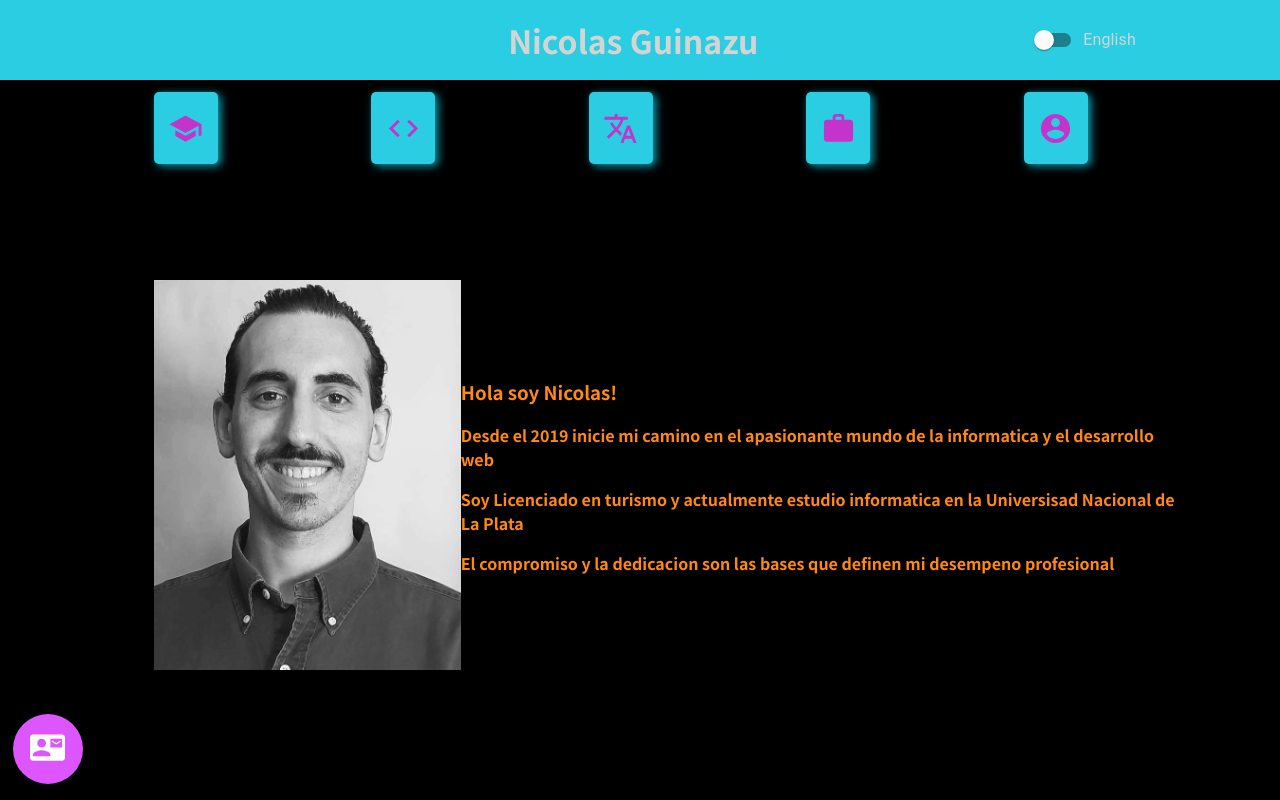
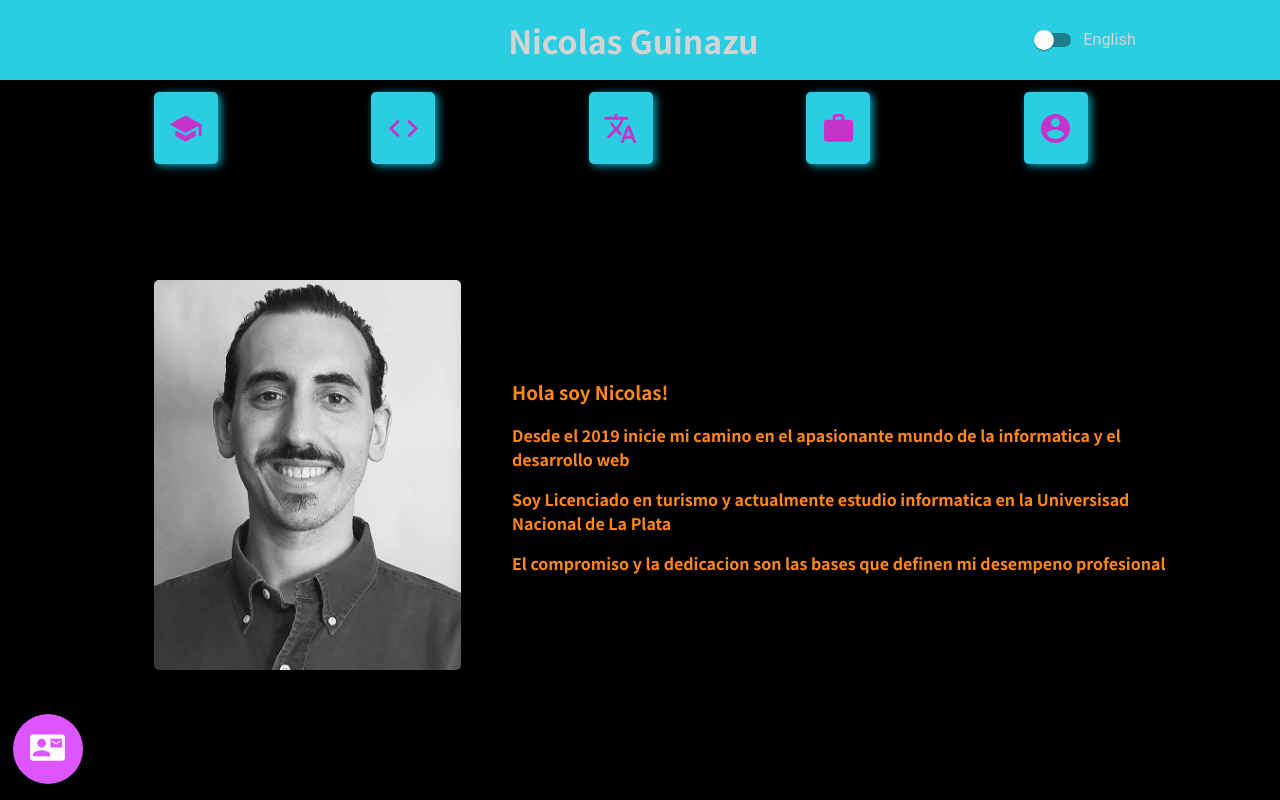
Before and after one commit to nicolasGuinazu/personal-website, a React (Create React App) app: page / in a window 1280 px wide. Both pictures are taken after a click on the icon 1055 px from the left and 128 px from the top of the page. Built offline with nearby package versions, Linux system fonts and the light colour scheme.

Commit message:
added a bit border-radius to image and some margin

```diff
--- a/src/components/SubCards/Bio.module.css
+++ b/src/components/SubCards/Bio.module.css
@@ -1,5 +1,7 @@
 .bio img{
   max-width: 30%;
+  border-radius: 5px;
+  margin-right: 5%;
 }
 .bio{
   width: 100%;
```
